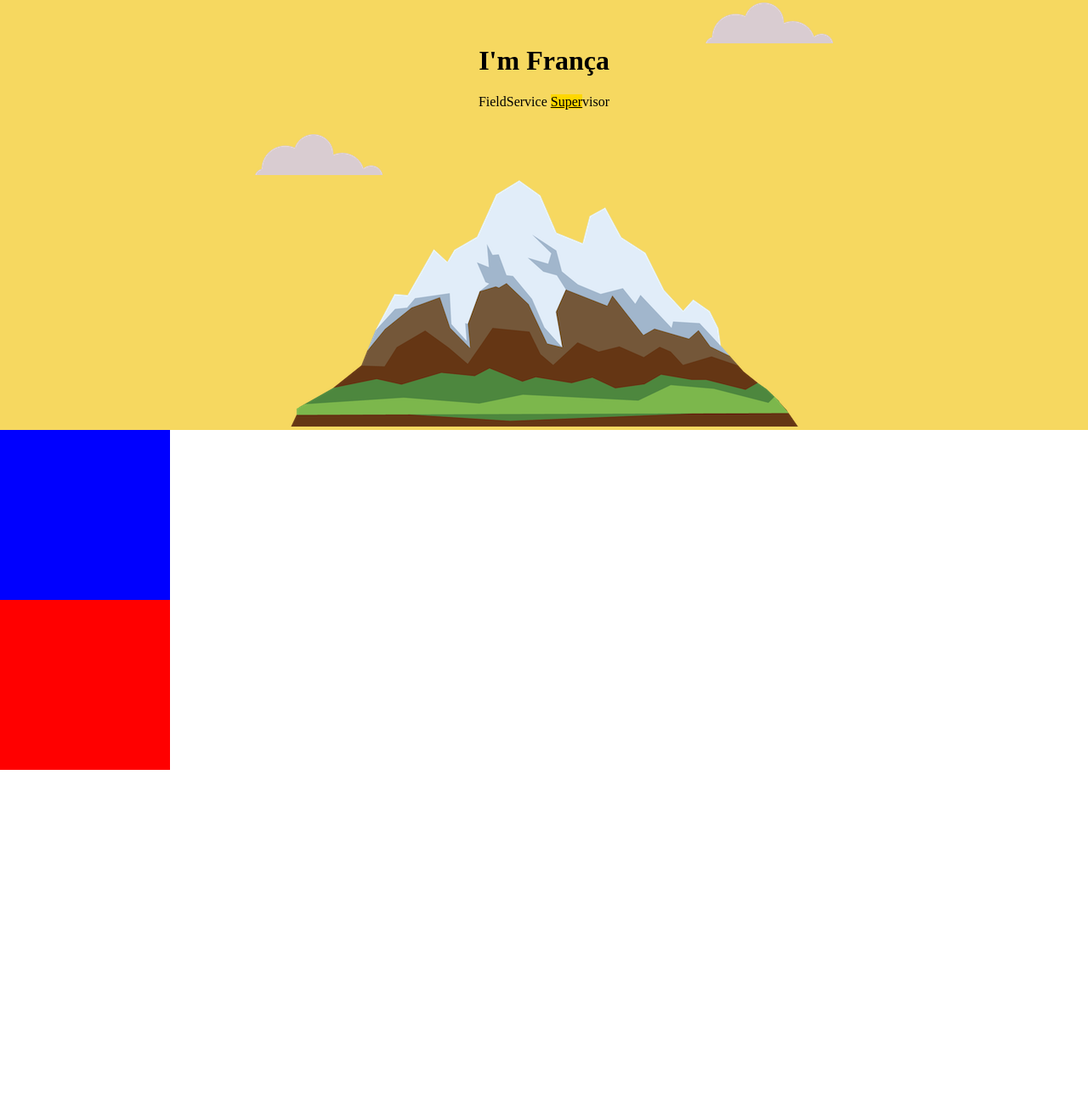
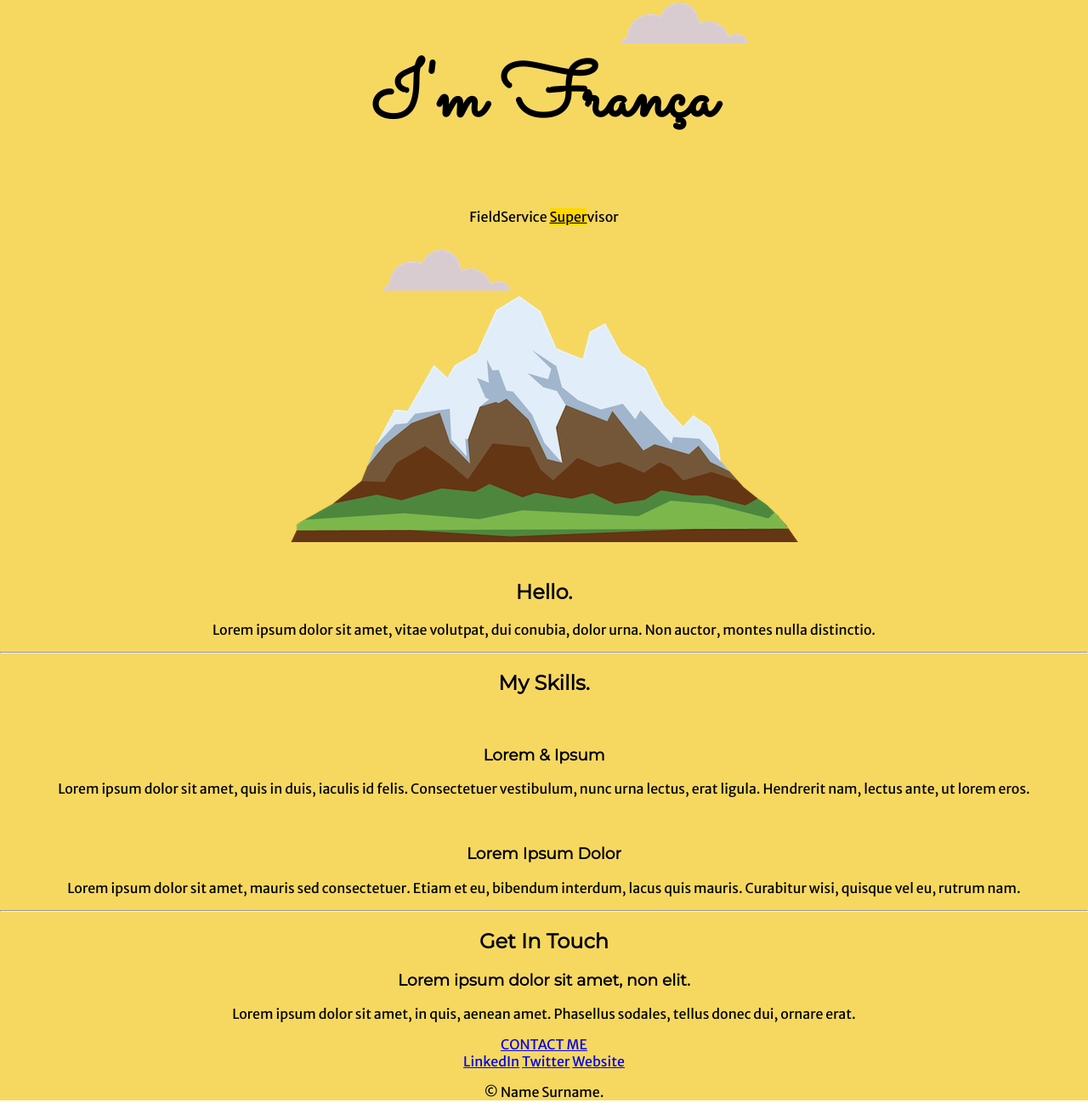
Before and after one commit to Saltiberra/CSS---My-Site, a plain HTML site: page index.html in a window 1280 px wide. Shown: the part 47-1358 px from the top of the page at 85% size. Before the commit the page ends 953 px from the top, so only its background shows below. Drawn offline with Linux system fonts and the light colour scheme.

Commit message:
csssite 1.1

```diff
--- a/css/styles.css
+++ b/css/styles.css
@@ -1,45 +1,61 @@
 /********************* TAG SELECTORS *****************/
 body {
-
   margin: 0;
-  text-align: center; /* alinha toda a pagina */
-
-
+  text-align: center;
+font-family: 'Merriweather Sans', sans-serif;
+  /* alinha o texto em toda a pagina */
 }
 
-h1{
-margin-top: 0;
 /*
 margin:
 - 4 valores / 1ª - topo 2ª - direita 3ª - inferior 4ª - Esquerda
 - 2 Valores / 1ª - topo e inferior 2ª - esquerda e direita
 - 3 Valores / 1ª - topo 2ª - Esquerda e direita 3ª-inferior
 - se for criado um bloco com "width", será necessário rever as margens */
-
-
-
+h1 {
+  margin-top: 0;
+  font-family: 'Sacramento', cursive;
+  font-size: 562.5%;
+  /*  100% são 16px, para ter 90, (90*100)/16 =562.5%
+   16px = 100€ = 1em
+   90px/16px = 5,625em
+    */
 }
 
+h2 {
+  font-family: 'Montserrat', sans-serif;
+}
+
+h3 {
+  font-family: 'Montserrat', sans-serif;
+}
 
 /********************* SUDO SELECTORS *****************/
-
 /********************* CLASS SELECTORS *****************/
 .top-container {
   background-color: #F6D860;
+  padding-top: 100px;
   position: relative;
-  padding-top: 100px;
+}
+
+.top-cloud {
+  position: absolute;
+  right: 400px;
+  top: 50px
+}
+
+.bottom-cloud {
+  position: absolute;
+  left: 450px;
+  bottom: 300px;
 }
 
 .middle-container {
-  background-color: blue;
-  width: 200px;
-  height: 200px;
+  background-color: #F6D860;
 }
 
 .bottom-container {
-  background-color: red;
-  width: 200px;
-  height: 200px;
+  background-color: #F6D860;
 }
 
 .super {
@@ -47,18 +63,4 @@ margin:
   background-color: gold;
 }
 
-.bottom-cloud {
-  position: absolute;
-  left: 300px;
-  bottom: 300px;
-
-}
-
-.top-cloud {
-  position: absolute;
-  right: 300px;
-  top: 50px
-
-  }
-
 /********************* ID SELECTORS *****************/
--- a/index.html
+++ b/index.html
@@ -5,6 +5,11 @@
     <title>Tiago França</title>
     <link rel="stylesheet" href="css/styles.css">
     <link rel="icon" href="favicon.ico">
+    <link rel="preconnect" href="https://fonts.googleapis.com">
+<link rel="preconnect" href="https://fonts.gstatic.com" crossorigin>
+<link rel="preconnect" href="https://fonts.googleapis.com">
+<link rel="preconnect" href="https://fonts.gstatic.com" crossorigin>
+<link href="https://fonts.googleapis.com/css2?family=Merriweather+Sans&family=Montserrat&family=Sacramento&display=swap" rel="stylesheet">
   </head>
   <body>
   <div class="top-container">
@@ -14,13 +19,43 @@
     <img class="bottom-cloud"src="images/cloud.png" alt="cloud-img">
     <img src="images/mountain.png" alt="mountain-img">
   </div>
-<div class="middle-container">
+  <div class="middle-container">
+    <div class="profile">
+      <img src="" alt="">
+      <h2>Hello.</h2>
+      <p>Lorem ipsum dolor sit amet, vitae volutpat, dui conubia, dolor urna. Non auctor, montes nulla distinctio.</p>
+    </div>
+    <hr>
+    <div class="skills">
+      <h2>My Skills.</h2>
+      <div class="skill-row">
+        <img class="" src="" alt="">
+        <h3>Lorem & Ipsum</h3>
+        <p>Lorem ipsum dolor sit amet, quis in duis, iaculis id felis. Consectetuer vestibulum, nunc urna lectus, erat ligula. Hendrerit nam, lectus ante, ut lorem eros.</p>
+      </div>
+      <div class="skill-row">
+        <img class="" src="" alt="">
+        <h3>Lorem Ipsum Dolor</h3>
+        <p>Lorem ipsum dolor sit amet, mauris sed consectetuer. Etiam et eu, bibendum interdum, lacus quis mauris. Curabitur wisi, quisque vel eu, rutrum nam.</p>
+      </div>
+    </div>
+    <hr>
+    <div class="contact-me">
+      <h2>Get In Touch</h2>
+      <h3>Lorem ipsum dolor sit amet, non elit.</h3>
+      <p>Lorem ipsum dolor sit amet, in quis, aenean amet. Phasellus sodales, tellus donec dui, ornare erat.</p>
+      <a class="btn" href="mailto:name@email.com">CONTACT ME</a>
+    </div>
+  </div>
 
-</div>
 
-<div class="bottom-container">
+  <div class="bottom-container">
+    <a class="footer-link" href="https://www.linkedin.com/">LinkedIn</a>
+    <a class="footer-link" href="https://twitter.com/">Twitter</a>
+    <a class="footer-link" href="https://www.appbrewery.co/">Website</a>
+    <p>© Name Surname.</p>
+  </div>
 
-</div>
 
   </body>
 </html>
```
